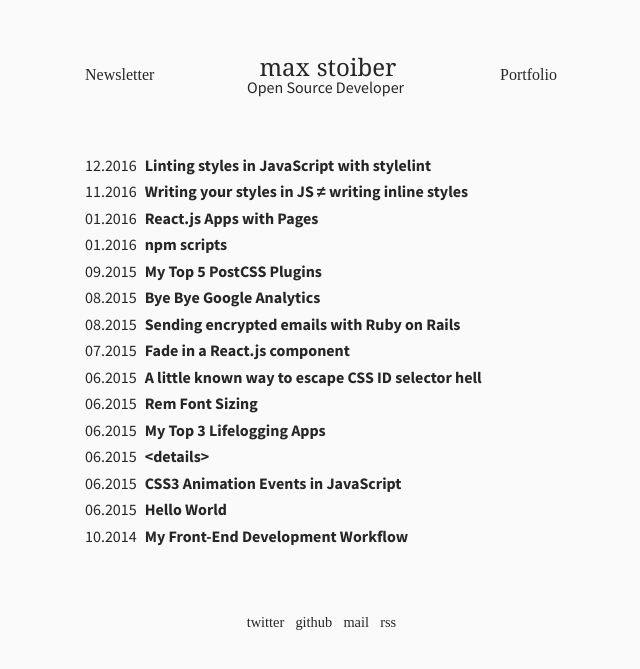
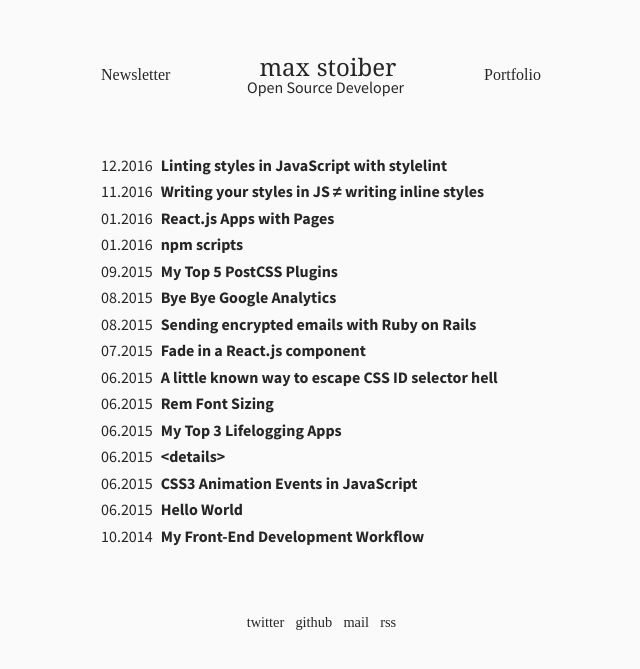
Before and after one commit to mxstbr/mxstbr.github.io, a Jekyll site: the page built from index.html, in a window 1280 px wide. Shown: the top 669 px of the page, without its empty margins (315-955 px from the left). Built offline with Jekyll 4.4.1, drawn with Linux system fonts in a browser that asks for light colours; some web fonts are replaced; the list of posts is cut into pages by our own code.

Commit message:
Cleanup max width

```diff
--- a/_sass/_post.scss
+++ b/_sass/_post.scss
@@ -9,7 +9,7 @@
 
     display: block;
     width: 100%;
-    max-width: $max-width;
+    max-width: $max-width + 2em;
     margin: 0 auto;
     @include rem(margin-top, 9.5);
     @include rem(margin-bottom, 5);
--- a/_sass/_variables.scss
+++ b/_sass/_variables.scss
@@ -18,5 +18,5 @@ $sans-serif: 'Source Sans Pro', sans-serif;
 $monospace: "Source Code Pro", "Courier New", Menlo, Courier, monospace;
 
 // Sizes
-$max-width: 30em;
+$max-width: 28em;
 $nav-height: 50px;
```
